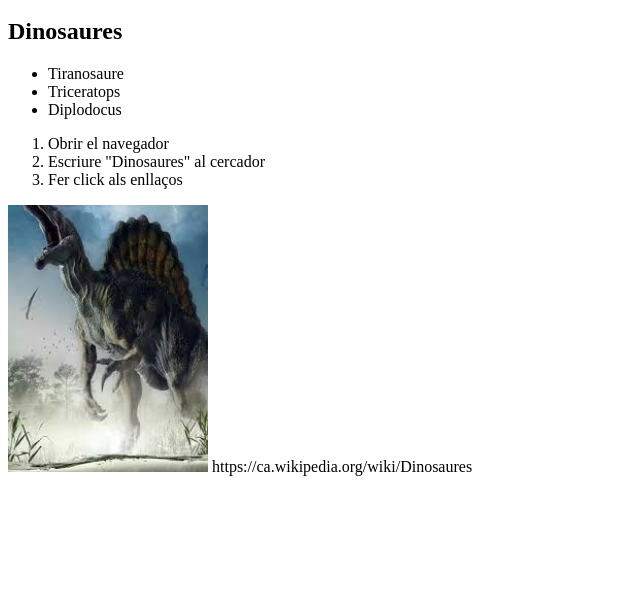
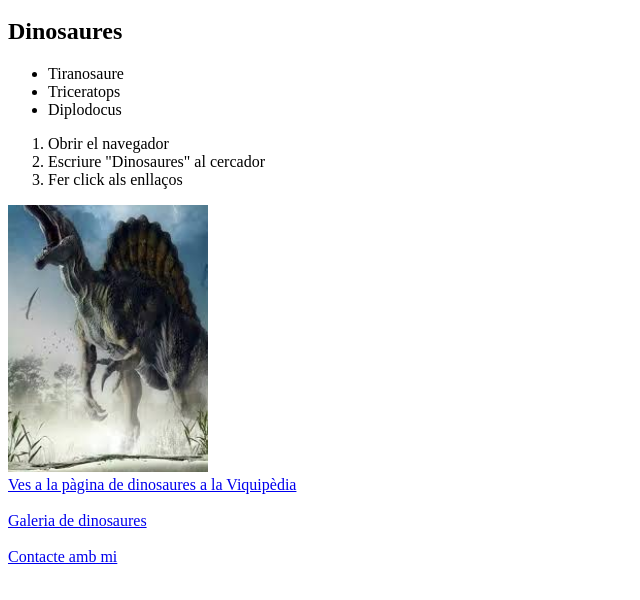
Before and after one commit to forfrags/DAM1M04-Exercici000, a plain HTML site: page index.html in a window 1280 px wide. Shown: the part 48-648 px from the top of the page, without its empty margins (0-640 px from the left). Drawn offline with Linux system fonts and the light colour scheme.

Commit message:
Update index.html

```diff
--- a/index.html
+++ b/index.html
@@ -1,6 +1,8 @@
-<h1>Animals prehistòrics</h1>
-<h2>Dinosaures</h2>
-<ul>
+<head>
+    <h1>Animals prehistòrics</h1>
+    <h2>Dinosaures</h2></head>
+<body>
+    <ul>
     <li>Tiranosaure</li>
     <li>Triceratops</li>
     <li>Diplodocus</li>
@@ -11,4 +13,12 @@
     <li>Fer click als enllaços</li>
 </ol>
 <img src="./imatges/dinosaure.png" alt="Peixos" width="200"/>
-<a> https://ca.wikipedia.org/wiki/Dinosaures</a>
+<a href="https://ca.wikipedia.org/wiki/Dinosaures" target="_blank">
+<br/>
+            Ves a la pàgina de dinosaures a la Viquipèdia
+</a>
+<br/><br/>
+<a href="galeria.html" target="_self">Galeria de dinosaures</a>
+<br/><br/>
+<a href="contacte.html" target="_self">Contacte amb mi</a>
+</body>
```
